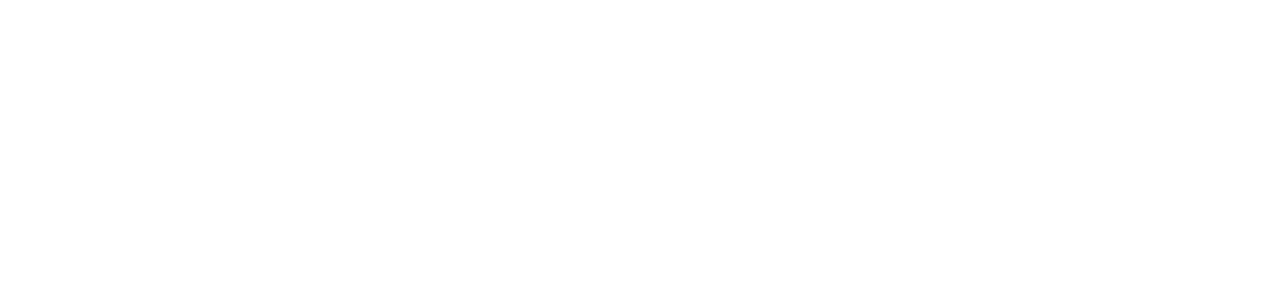
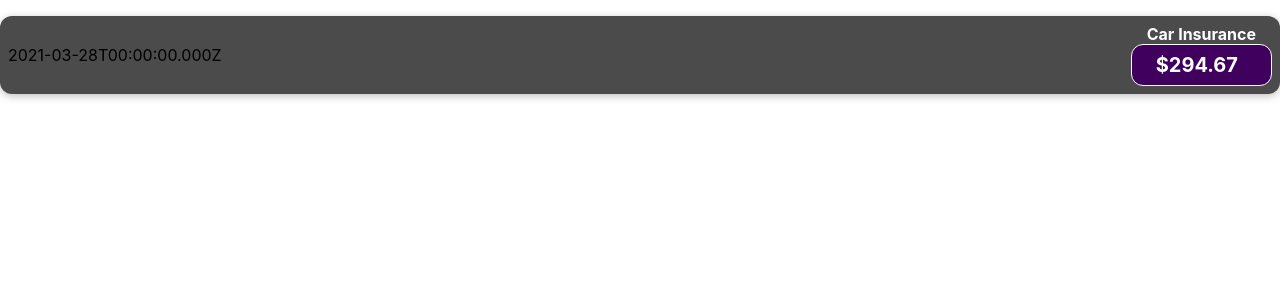
Before and after one commit to qweered/expences-tracker, a React (Create React App) app: page / in a window 1280 px wide. Shown: the top 300 px of the page. Built offline with nearby package versions, Linux system fonts and the light colour scheme.

Commit message:
first component

```diff
--- a/src/App.js
+++ b/src/App.js
@@ -1,9 +1,10 @@
 import './App.css';
-import Expenseitem from "./components/Expenseitem";
+import ExpenseItem from "./components/Expenseitem";
 
 function App() {
   return (
-    <div className="App">
+    <div>
+      <ExpenseItem></ExpenseItem>
     </div>
   );
 }
--- /dev/null
+++ b/src/components/ExpenseItem.css
@@ -0,0 +1,55 @@
+.expense-item {
+    display: flex;
+    justify-content: space-between;
+    align-items: center;
+    box-shadow: 0 2px 8px rgba(0, 0, 0, 0.25);
+    padding: 0.5rem;
+    margin: 1rem 0;
+    border-radius: 12px;
+    background-color: #4b4b4b;
+}
+
+.expense-item__description {
+    display: flex;
+    flex-direction: column;
+    gap: 1rem;
+    align-items: flex-end;
+    flex-flow: column-reverse;
+    justify-content: flex-start;
+    flex: 1;
+}
+
+.expense-item h2 {
+    font-size: 1rem;
+    flex: 1;
+    margin: 0 1rem;
+    color: white;
+}
+
+.expense-item__price {
+    font-size: 1rem;
+    font-weight: bold;
+    color: white;
+    background-color: #40005d;
+    border: 1px solid white;
+    padding: 0.5rem;
+    border-radius: 12px;
+}
+
+@media (min-width: 580px) {
+    .expense-item__description {
+        flex-direction: row;
+        align-items: center;
+        justify-content: flex-start;
+        flex: 1;
+    }
+
+    .expense-item__description h2 {
+        font-size: 1.25rem;
+    }
+
+    .expense-item__price {
+        font-size: 1.25rem;
+        padding: 0.5rem 1.5rem;
+    }
+}
--- a/src/components/Expenseitem.js
+++ b/src/components/Expenseitem.js
@@ -1,11 +1,20 @@
 import React from 'react';
+import './ExpenseItem.css'
 
-function Expenseitem() {
+function ExpenseItem() {
+    const expenseDate = new Date(2021,2,28);
+    const expenseTile = 'Car Insurance';
+    const expenseAmount = 294.67;
+
     return (
-        <div>
-
+        <div className='expense-item'>
+            <div className='expense-item__description'>{expenseDate.toISOString()}</div>
+            <div>
+                <h2>{expenseTile}</h2>
+                <div className='expense-item__price'>${expenseAmount}</div>
+            </div>
         </div>
     );
 }
 
-export default Expenseitem;
+export default ExpenseItem;
```
